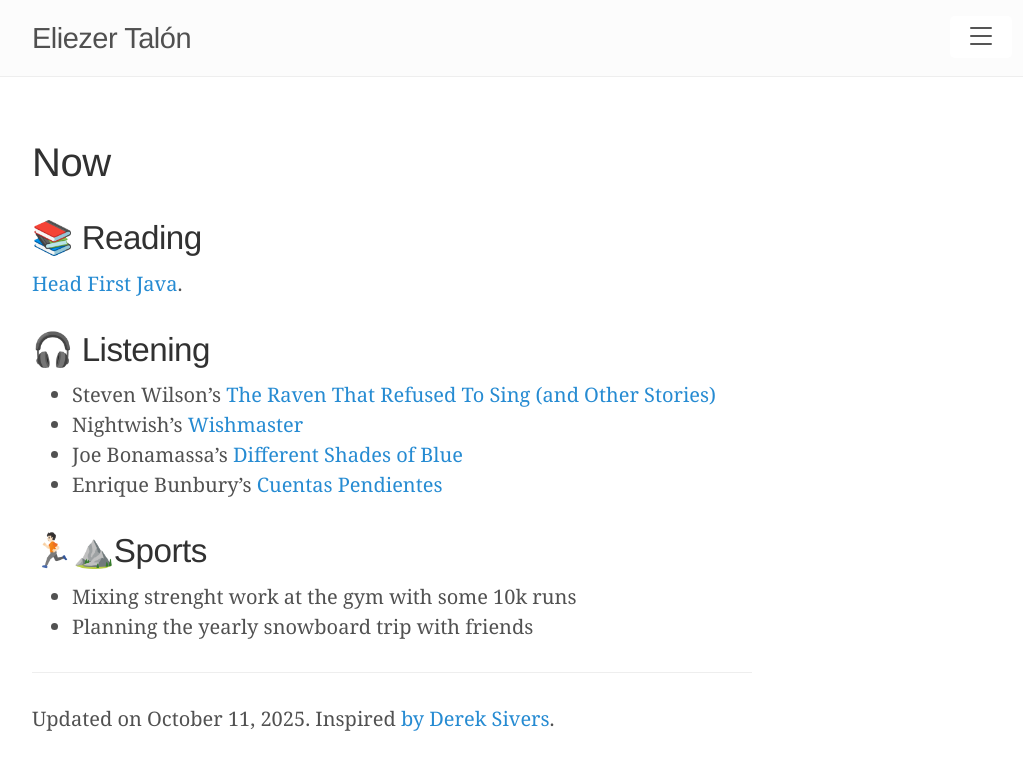
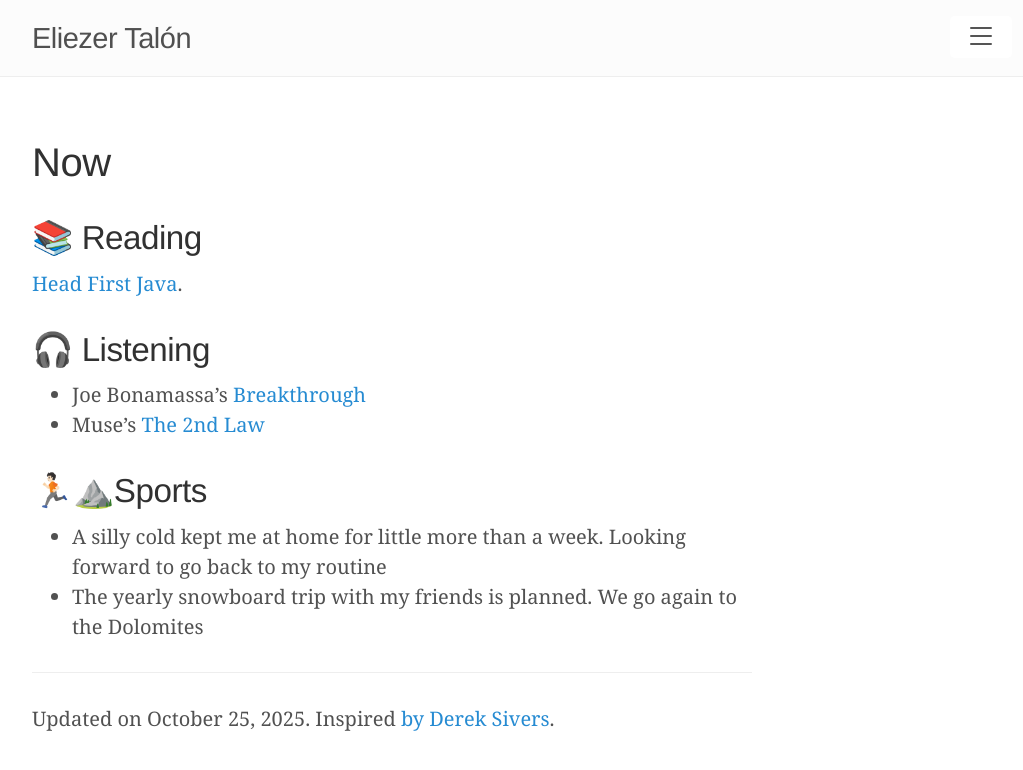
Before and after one commit to elitalon/elitalon.github.io, a Jekyll site: the page built from now.md, in a window 1280 px wide. Shown: the top 770 px of the page, without its empty margins (248-1271 px from the left). Built offline with Jekyll 4.4.1, drawn with Linux system fonts in a browser that asks for light colours.

Commit message:
Update 'Now'

```diff
--- a/now.md
+++ b/now.md
@@ -1,21 +1,19 @@
 ---
 layout: page
 title: Now
-date: 2025-10-11
+date: 2025-10-25
 ---
 
 ## 📚 Reading
 [Head First Java](https://www.oreilly.com/library/view/head-first-java/9781492091646/).
 
 ## 🎧 Listening
-- Steven Wilson's [The Raven That Refused To Sing (and Other Stories)](https://en.wikipedia.org/wiki/The_Raven_That_Refused_to_Sing_(And_Other_Stories))
-- Nightwish's [Wishmaster](https://en.wikipedia.org/wiki/Wishmaster_(album))
-- Joe Bonamassa's [Different Shades of Blue](https://en.wikipedia.org/wiki/Different_Shades_of_Blue)
-- Enrique Bunbury's [Cuentas Pendientes](https://es.wikipedia.org/wiki/Cuentas_pendientes)
+- Joe Bonamassa's [Breakthrough](https://en.wikipedia.org/wiki/Joe_Bonamassa#Discography)
+- Muse's [The 2nd Law](https://en.wikipedia.org/wiki/The_2nd_Law)
 
 ## 🏃🏻⛰️Sports
-- Mixing strenght work at the gym with some 10k runs
-- Planning the yearly snowboard trip with friends
+- A silly cold kept me at home for little more than a week. Looking forward to go back to my routine
+- The yearly snowboard trip with my friends is planned. We go again to the Dolomites
 
 ---
 
```
